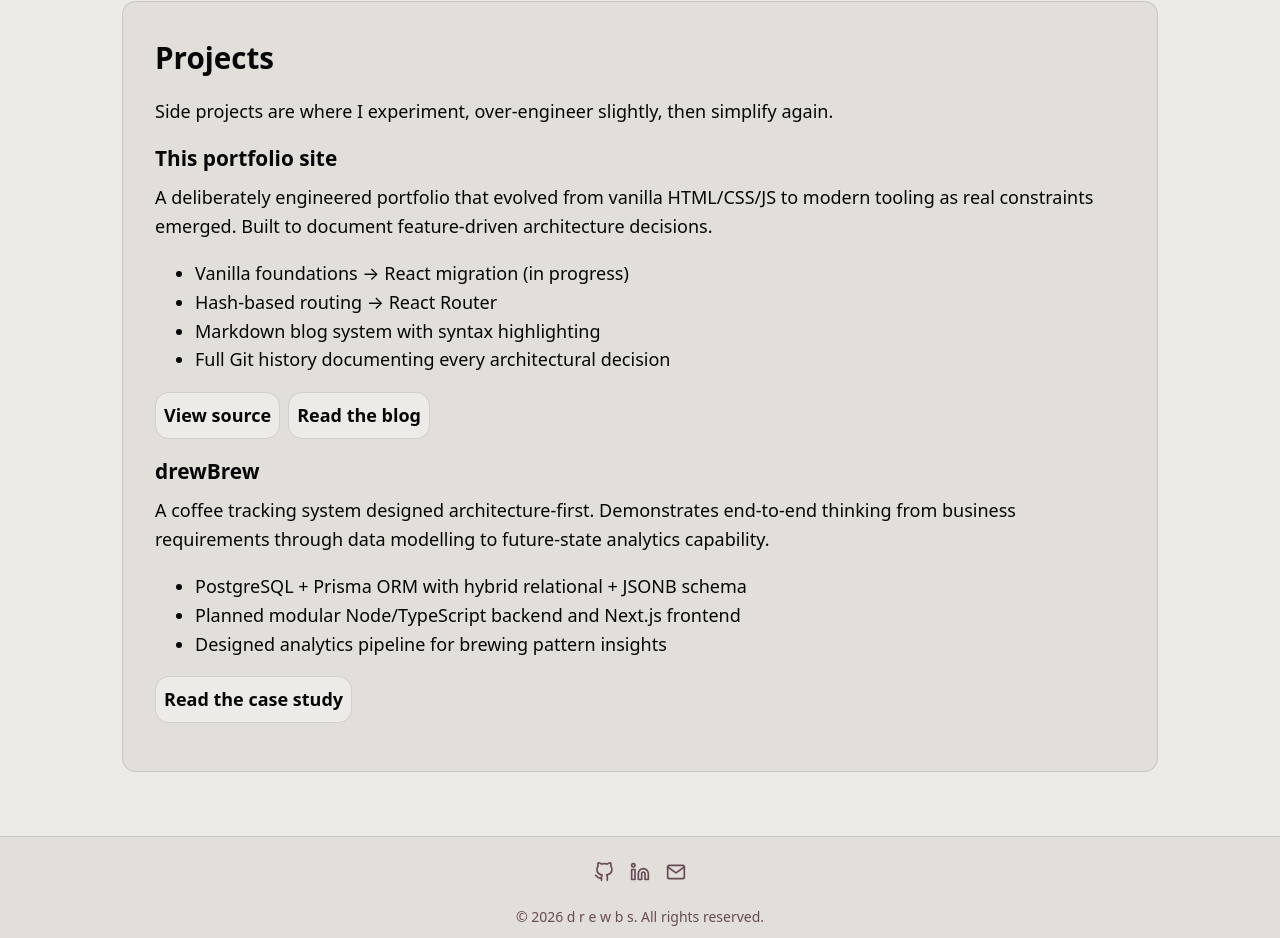
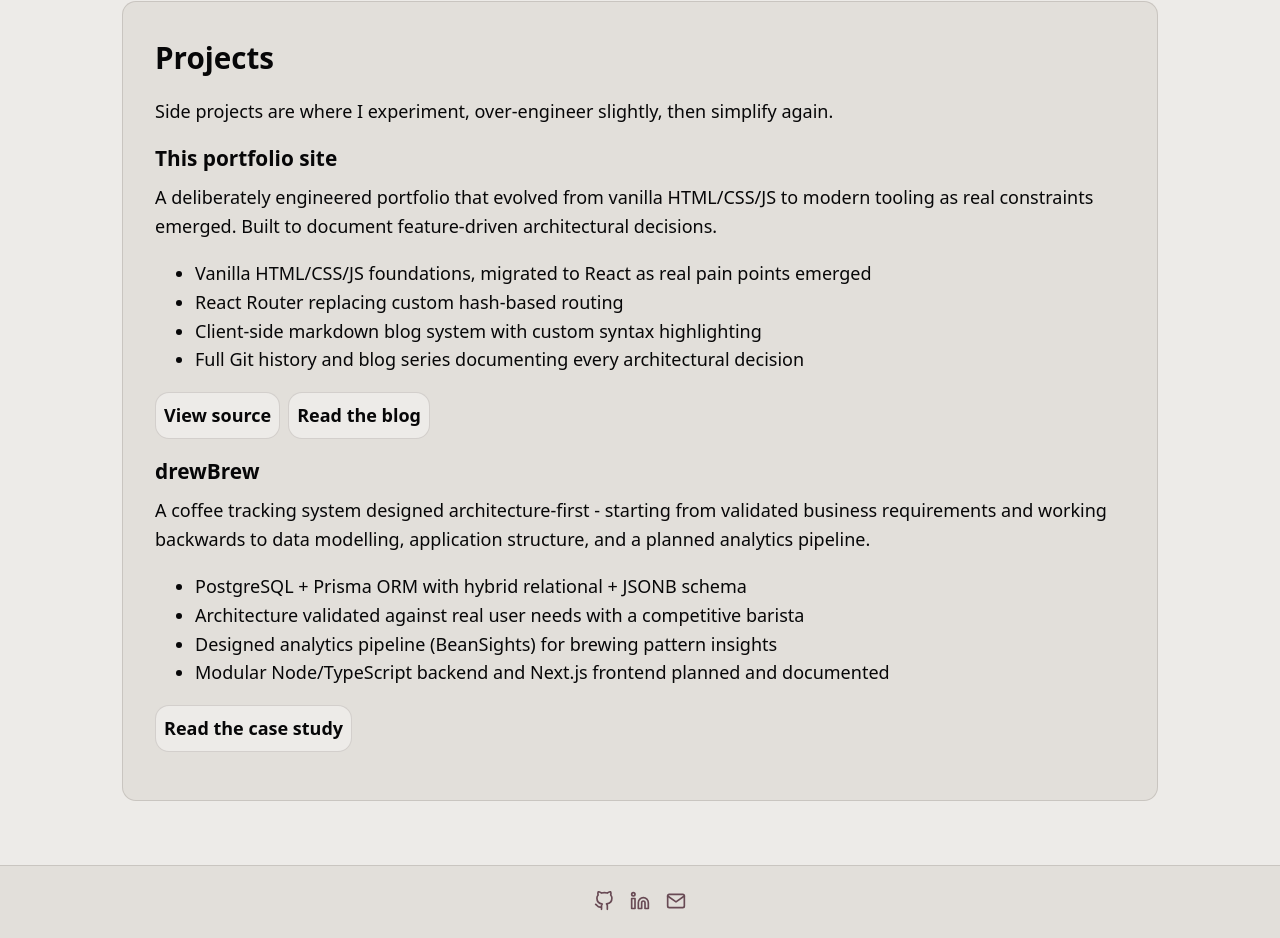
Before and after one commit to soss-lesig/drew-portfolio, a React (Vite) app: page / in a window 1280 px wide. Shown: the part 782-1720 px from the top of the page. Built offline with nearby package versions, Linux system fonts and the light colour scheme.

Commit message:
updating readme, todo, and projects section homepage content

```diff
--- a/src/pages/Home.jsx
+++ b/src/pages/Home.jsx
@@ -42,13 +42,13 @@
             <p>
               A deliberately engineered portfolio that evolved from vanilla
               HTML/CSS/JS to modern tooling as real constraints emerged. Built
-              to document feature-driven architecture decisions.
+              to document feature-driven architectural decisions.
             </p>
             <ul>
-              <li>Vanilla foundations → React migration (in progress)</li>
-              <li>Hash-based routing → React Router</li>
-              <li>Markdown blog system with syntax highlighting</li>
-              <li>Full Git history documenting every architectural decision</li>
+              <li>Vanilla HTML/CSS/JS foundations, migrated to React as real pain points emerged</li>
+              <li>React Router replacing custom hash-based routing</li>
+              <li>Client-side markdown blog system with custom syntax highlighting</li>
+              <li>Full Git history and blog series documenting every architectural decision</li>
             </ul>
             <p className="project-links">
               <a href="https://github.com/soss-lesig/drew-portfolio">
@@ -60,18 +60,15 @@
           <article className="project-card">
             <h4>drewBrew</h4>
             <p>
-              A coffee tracking system designed architecture-first. Demonstrates
-              end-to-end thinking from business requirements through data
-              modelling to future-state analytics capability.
+              A coffee tracking system designed architecture-first - starting
+              from validated business requirements and working backwards to data
+              modelling, application structure, and a planned analytics pipeline.
             </p>
             <ul>
-              <li>
-                PostgreSQL + Prisma ORM with hybrid relational + JSONB schema
-              </li>
-              <li>
-                Planned modular Node/TypeScript backend and Next.js frontend
-              </li>
-              <li>Designed analytics pipeline for brewing pattern insights</li>
+              <li>PostgreSQL + Prisma ORM with hybrid relational + JSONB schema</li>
+              <li>Architecture validated against real user needs with a competitive barista</li>
+              <li>Designed analytics pipeline (BeanSights) for brewing pattern insights</li>
+              <li>Modular Node/TypeScript backend and Next.js frontend planned and documented</li>
             </ul>
             <p className="project-links">
               <Link to="/drewbrew">Read the case study</Link>
```
Also changed, not shown: 2 other files (tests, documents, lock files or other folders).
